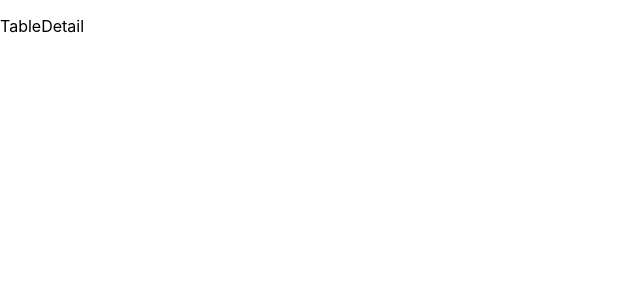
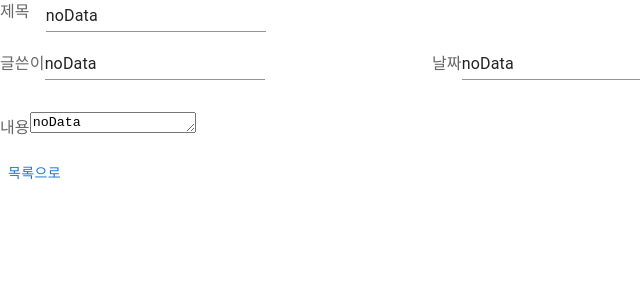
Before and after one commit to SangHwi-Back/ReactDojo, a React (Create React App) app in the folder simple-table/: page /detail in a window 1280 px wide. Shown: the top 300 px of the page, without its empty margins (0-640 px from the left). Built offline with nearby package versions, Linux system fonts and the light colour scheme.

Commit message:
Add routing between list and detail

```diff
--- a/simple-table/src/TableDetail.tsx
+++ b/simple-table/src/TableDetail.tsx
@@ -1,3 +1,69 @@
+import {data, TableData, defaultData} from "./data";
+import {useLocation, useNavigate} from "react-router-dom";
+import {TextareaAutosize, Button, FormLabel, Stack, Input} from "@mui/material";
+import Grid from '@mui/material/Grid2';
+
+function getData(dataKey: string): TableData {
+  return data.list.find((item: TableData) => {
+    return item.key === dataKey
+  }) || defaultData;
+}
+
+function parseQueryString(queryString: string): Record<string, string> {
+  const query: Record<string, string> = {};
+  const pairs = queryString.slice(1).split("&");
+
+  for (const pair of pairs) {
+    const [key, value] = pair.split("=");
+    if (key && value) {
+      query[key] = decodeURIComponent(value);
+    }
+  }
+
+  return query;
+}
+
 export default function TableDetail() {
-    return <><p>TableDetail</p></>;
+  const dataKey = parseQueryString(useLocation().search).dataKey;
+  console.log(useLocation().search);
+  const navigate = useNavigate();
+  const data = getData(dataKey);
+
+  return (
+    <Grid container spacing={2}>
+      <Grid size={12}>
+        <Stack direction="row" spacing={2}>
+          <FormLabel htmlFor={'title'}>제목</FormLabel>
+          <Input name={'title'} value={data.title}/>
+        </Stack>
+      </Grid>
+
+      <Grid size={4}>
+        <FormLabel htmlFor={'author'}>글쓴이</FormLabel>
+        <Input name={'author'} value={data.author}/>
+      </Grid>
+
+      <Grid size={4}>
+        <FormLabel htmlFor={'date'}>날짜</FormLabel>
+        <Input name={'date'} value={data.date}/>
+      </Grid>
+
+      <Grid size={12}>
+        <Stack direction="row" spacing={2}>
+          {data.tags.map((tagName)=><Button>{tagName}</Button>)}
+        </Stack>
+      </Grid>
+
+      <Grid size={12}>
+        <FormLabel htmlFor={'contents'}>내용</FormLabel>
+        <TextareaAutosize value={data.contents}/>
+      </Grid>
+
+      <Grid size={12}>
+        <Button onClick={() => {
+          navigate('/');
+        }}>목록으로</Button>
+      </Grid>
+    </Grid>
+  )
 }
--- a/simple-table/src/TableList.tsx
+++ b/simple-table/src/TableList.tsx
@@ -14,7 +14,8 @@ import {
 import CreateIcon from '@mui/icons-material/Create';
 import FilterListIcon from '@mui/icons-material/FilterList';
 import FormatListNumberedIcon from '@mui/icons-material/FormatListNumbered';
-import data, {TableData} from "./data";
+import {data, TableData} from "./data";
+import {useNavigate} from "react-router-dom";
 enum FilterType { number, viewCount }
 type TableDataRow = TableData & { number: number; }
 
@@ -42,11 +43,10 @@ function getListData(type: FilterType = FilterType.number) {
   ));
 
   result.sort((lh, rh) => {
-    switch (type) {
-      case FilterType.number:
-        return lh.number - rh.number;
-      case FilterType.viewCount:
-        return parseInt(lh.viewCount, 10) - parseInt(rh.viewCount, 10);
+    if (type === FilterType.number) {
+      return lh.number - rh.number;
+    } else {
+      return parseInt(lh.viewCount, 10) - parseInt(rh.viewCount, 10);
     }
   });
 
@@ -83,20 +83,28 @@ function TableActionBar({filterType, setFilterType}: {
 
 function ContainerHead() {
   return <TableHead>
-    {['', '제목', '글쓴이', '날짜', '조회수'].map((name) => <TableCell>{name}</TableCell>)}
+    {['', '제목', '글쓴이', '날짜', '조회수'].map((name) => <TableCell key={name}>{name}</TableCell>)}
   </TableHead>
 }
 
 function ContainerContents({filterType}: {filterType: FilterType}) {
+  const navigate = useNavigate();
+  function navigateTo(key: string) {
+    navigate(`/detail?dataKey=${key}`);
+  }
+
   return <TableBody>
     {getListData(filterType).map((item) => (
-      <TableRow key={item.key}>
+      <TableRow key={item.key} hover>
         <TableCell component={'th'}
                    scope={'row'}
                    align={'right'}>
           {item.number}
         </TableCell>
-        <TableCell align={'left'}>{item.title}</TableCell>
+        <TableCell align={'left'}
+                   onClick={() => navigateTo(item.key)}
+
+        >{item.title}</TableCell>
         <TableCell align={'left'}>{item.author}</TableCell>
         <TableCell align={'right'}>{item.date}</TableCell>
         <TableCell align={'right'}>{item.viewCount}</TableCell>
--- a/simple-table/src/data.ts
+++ b/simple-table/src/data.ts
@@ -21,7 +21,7 @@ function isTableData(obj: any): obj is TableData {
         typeof obj.viewCount === 'string';
 }
 
-let data = JSON.parse(`{
+export let data = JSON.parse(`{
     "list": [
         {
             "key": "550e8400-e29b-41d4-a716-446655440000",
@@ -270,9 +270,16 @@ let data = JSON.parse(`{
 }`) as TableDataList;
 
 const isNotValid = isTableData(data) && data.list.length > 0;
+export const defaultData: TableData = {
+    key: 'noData',
+    title: 'noData',
+    author: 'noData',
+    date: 'noData',
+    contents: 'noData',
+    tags: [],
+    viewCount: 'noData'
+};
 
 if (isNotValid) {
-    data.list = [{key: 'noData', title: 'noData', author: 'noData', date: 'noData', contents: 'noData', tags: [], viewCount: 'noData'}];
+    data.list = [defaultData];
 }
-
-export default data;
```
